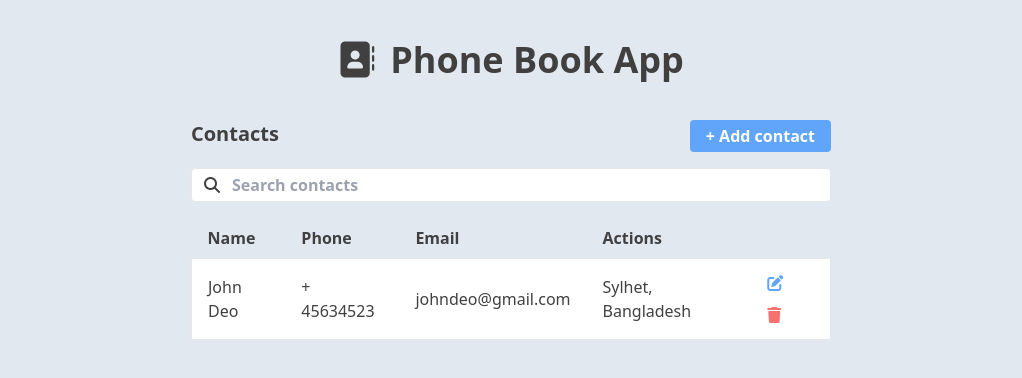
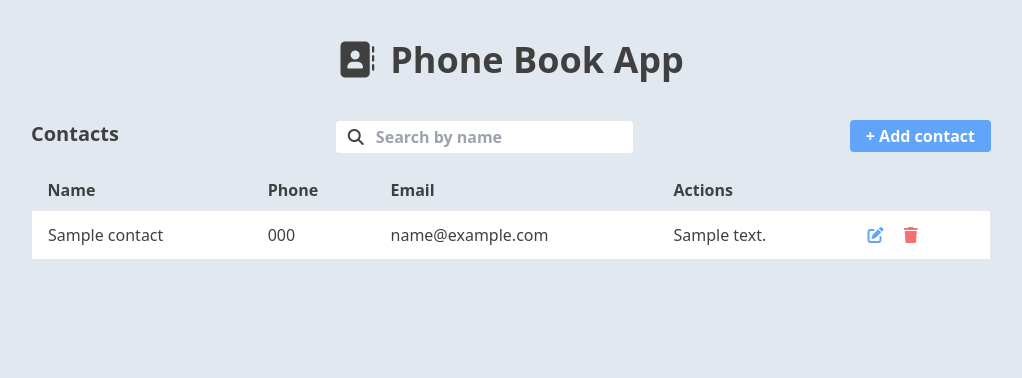
Before and after one commit to sumon-chandra/phonebook-app-with-php, a PHP site: page / in a window 1280 px wide. Shown: the top 378 px of the page, without its empty margins (129-1151 px from the left). Run offline with PHP 8.4, Linux system fonts and the light colour scheme; tables that the repository leaves empty or names only in its code hold one stand-in row (values such as "Sample post"); some libraries are stand-ins or nearby versions.

Commit message:
feat(contacts): display all contacts on the home page

```diff
--- /dev/null
+++ b/includes/get-contacts.php
@@ -0,0 +1,12 @@
+<?php
+require_once "db.php";
+
+try {
+    // Getting contacts from the database
+    $query = "SELECT * FROM contacts";
+    $statement = $pdo->prepare($query);
+    $statement->execute();
+    $data = $statement->fetchAll(PDO::FETCH_ASSOC);
+} catch (PDOException $error) {
+    die("Failed to load contacts" . $error->getMessage());
+}
--- a/index.php
+++ b/index.php
@@ -11,7 +11,7 @@
 </head>
 
 <body class="min-w-full min-h-screen bg-slate-200 text-neutral-700">
-    <main class="lg:w-1/2 lg:p-0 p-3 m-auto">
+    <main class="lg:w-3/4 lg:p-0 p-3 m-auto">
         <header class="text-center pt-10">
             <h1 class="flex items-center justify-center gap-4 text-4xl font-bold">
                 <i class="fa-solid fa-address-book"></i>
@@ -21,13 +21,14 @@
         <section class="space-y-4 overflow-x-auto">
             <div class="flex justify-between items-start mt-10">
                 <h3 class="text-xl font-semibold">Contacts</h3>
+                <div class="border bg-white px-3 py-1 rounded font-semibold flex items-center justify-start gap-3">
+                    <i class="fa-solid fa-magnifying-glass"></i>
+                    <input type="text" placeholder="Search by name" class="w-full focus:outline-none">
+                </div>
                 <button class="bg-blue-400 text-white font-semibold px-4 py-1 rounded cursor-pointer hover:bg-blue-500 transition-colors duration-200">
                     <a href="add-contact.php">+ Add contact</a>
                 </button>
-            </div>
-            <div class="border bg-white px-3 py-1 rounded font-semibold flex items-center justify-start gap-3">
-                <i class="fa-solid fa-magnifying-glass"></i>
-                <input type="text" placeholder="Search contacts" class="w-full focus:outline-none">
+
             </div>
             <table class="table-auto w-full overflow-x-scroll">
                 <thead>
@@ -39,11 +40,14 @@
                     </tr>
                 </thead>
                 <tbody class="bg-white">
+                    <?php
+                    require_once "./includes/get-contacts.php";
+                    foreach ($data as $contact) : ?>
                         <tr class="border rounded">
-                        <td class="px-4 py-2">John Deo</td>
-                        <td class="px-4 py-2">+ 45634523</td>
-                        <td class="px-4 py-2">johndeo@gmail.com</td>
-                        <td class="px-4 py-2">Sylhet, Bangladesh</td>
+                            <td class="px-4 py-2"><?= htmlspecialchars($contact["name"]) ?></td>
+                            <td class="px-4 py-2"><?= htmlspecialchars($contact["phone_number"]) ?></td>
+                            <td class="px-4 py-2"><?= htmlspecialchars($contact["email"]) ?></td>
+                            <td class="px-4 py-2"><?= htmlspecialchars($contact["address"]) ?></td>
                             <td class="px-4 py-2">
                                 <button title="Edit contact" class="text-blue-400 font-semibold px-2 py-1 rounded cursor-pointer transition-colors duration-200">
                                     <i class="fa-solid fa-pen-to-square"></i>
@@ -53,6 +57,8 @@
                                 </button>
                             </td>
                         </tr>
+
+                    <?php endforeach  ?>
                 </tbody>
             </table>
         </section>
```
Lines whose indentation alone changed are shown as unchanged.
